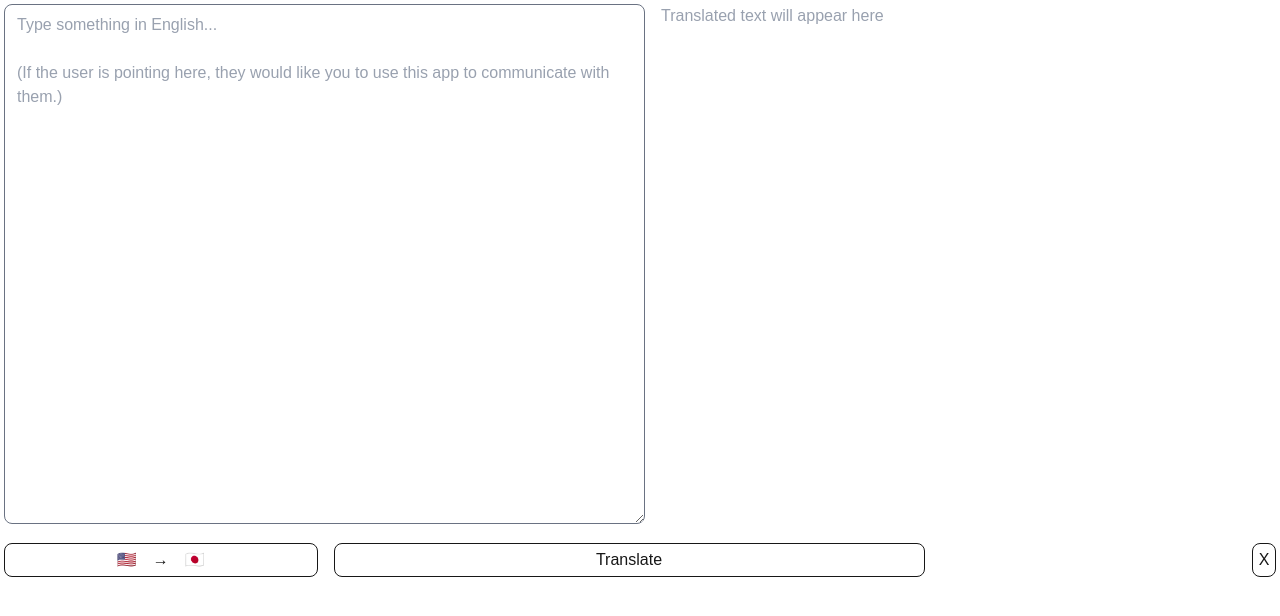
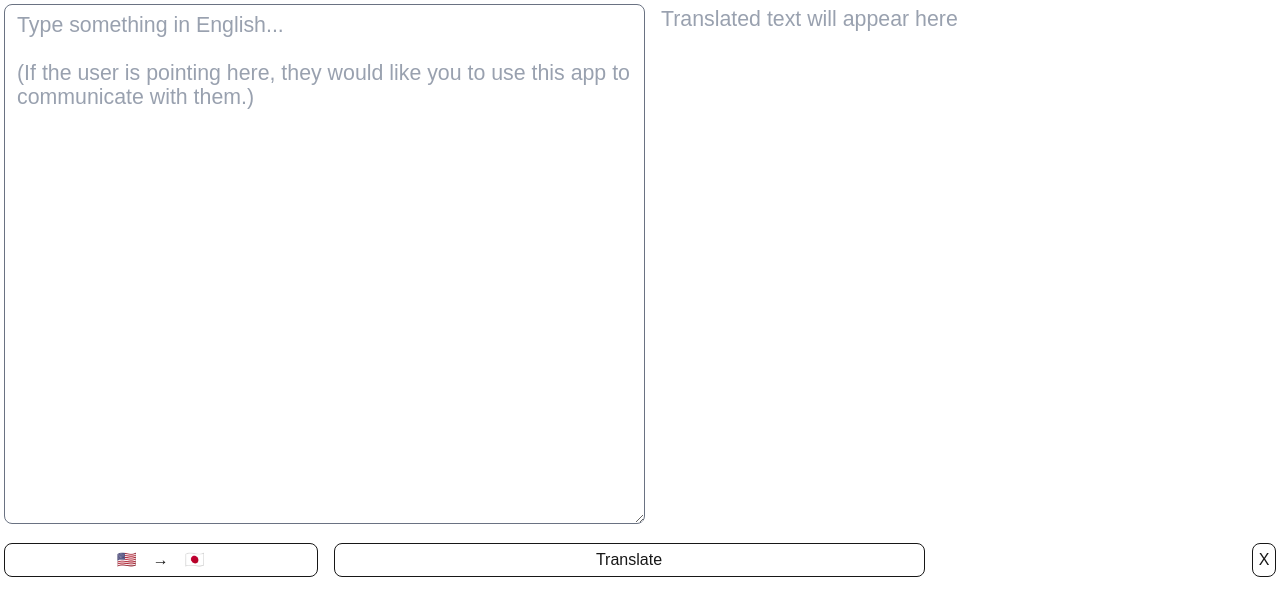
Before and after one commit to MrJoy/understanding, a Next.js app: page / in a window 1280 px wide. Shown: the top 616 px of the page. Built offline with nearby package versions, Linux system fonts and the light colour scheme.

Commit message:
Discourage harder.

```diff
--- a/src/app/page.tsx
+++ b/src/app/page.tsx
@@ -104,22 +104,22 @@ export default function Home() {
           onChange={(e) => setSourceText(e.target.value)}
           placeholder={placeholderMessage}
           rows={5}
-          className="flex-1 text-base text-gray-900 placeholder:text-gray-400 focus:outline-none rounded-lg w-full h-full"
+          className="flex-1 text-[16pt] text-gray-900 placeholder:text-gray-400 focus:outline-none rounded-lg w-full h-full"
           lang={sourceLanguage}
           disabled={isTranslating}
         />
         {error ? (
-          <div className="flex-1 h-full text-red-500 text-base">
+          <div className="flex-1 h-full text-red-500 text-[16pt]">
             Error: {error}
           </div>
         ) : isTranslating ? (
-          <div className="flex-1 h-full text-gray-500 text-base">
+          <div className="flex-1 h-full text-gray-500 text-[16pt]">
             Translating...
           </div>
         ) : destText ? (
-          <textarea value={destText} readOnly className="flex-1 text-base text-gray-900 w-full h-full resize-none bg-transparent ring-0 focus:ring-0 active:ring-0 border-none focus:border-none outline-none focus:outline-none" />
+          <textarea value={destText} readOnly className="flex-1 text-[16pt] text-gray-900 w-full h-full resize-none bg-transparent ring-0 focus:ring-0 active:ring-0 border-none focus:border-none outline-none focus:outline-none" />
         ) : (
-          <div className="flex-1 h-full text-base text-gray-400">
+          <div className="flex-1 h-full text-[16pt] text-gray-400">
             {locale[sourceLanguage].outputPlaceholder}
           </div>
         )}
```
